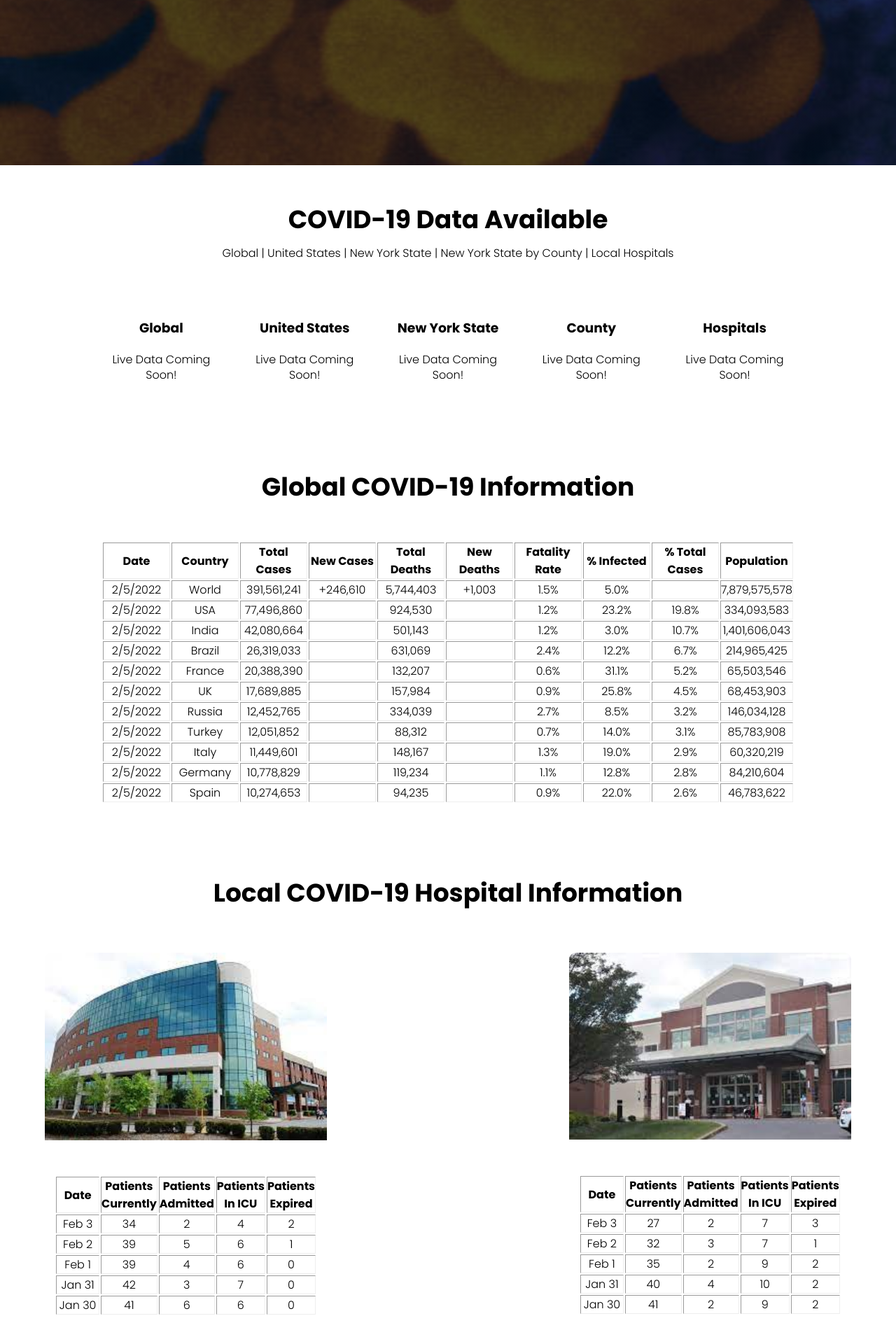
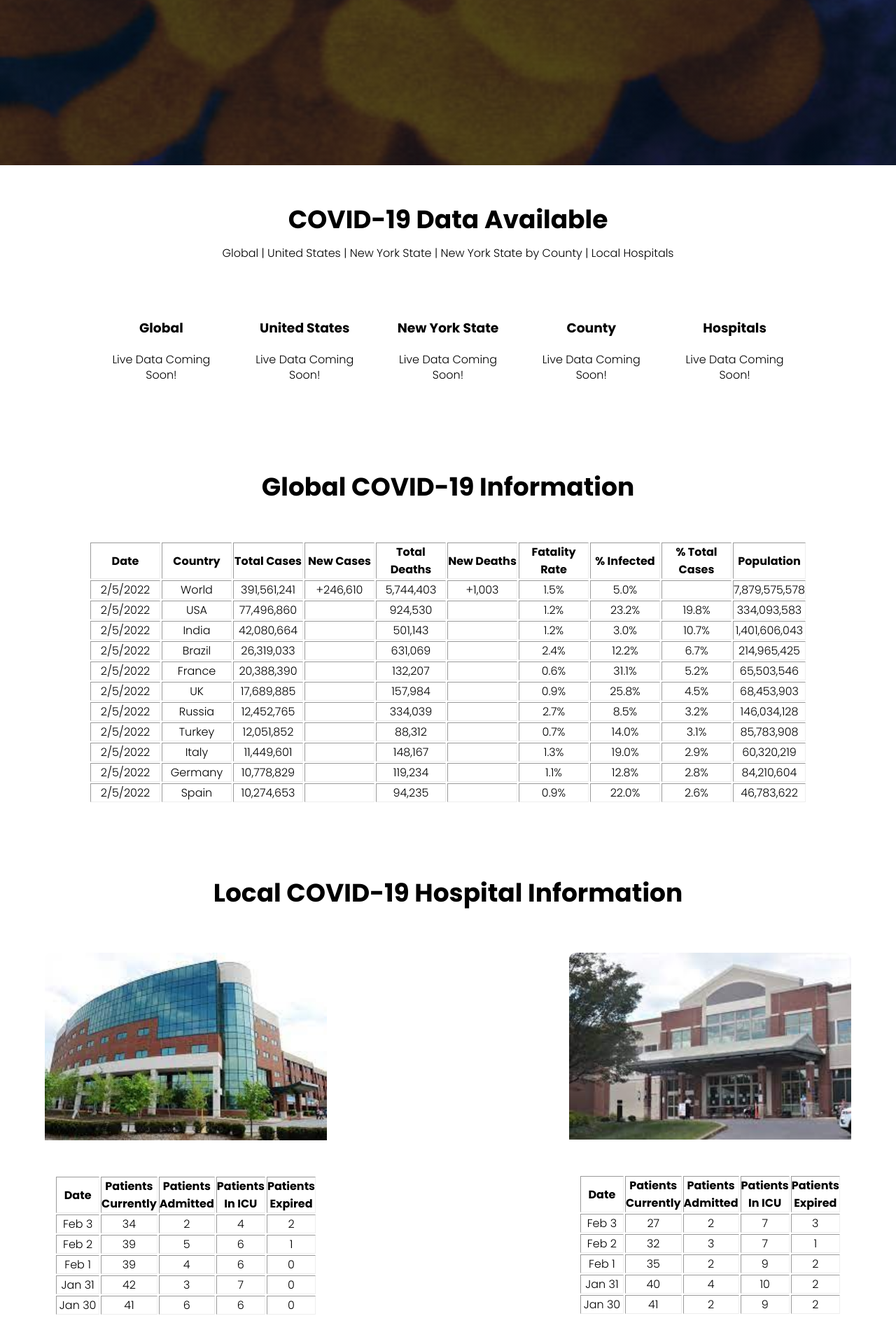
Before and after one commit to Pasin3ru/Tracking-COVID-19, a Jekyll site: the page built from index.html, in a window 1280 px wide. Shown: the part 664-2584 px from the top of the page at 70% size. Built offline with Jekyll 4.4.1, drawn with Linux system fonts in a browser that asks for light colours.

Commit message:
Update global_data.html

```diff
--- a/_includes/hospital-tables/global_data.html
+++ b/_includes/hospital-tables/global_data.html
@@ -1,16 +1,16 @@
 <table border="1" class="dataframe">
   <thead>
     <tr style="text-align: center;">
-      <th style="min-width: 94px;">Date</th>
-      <th style="min-width: 94px;">Country</th>
-      <th style="min-width: 94px;">Total Cases</th>
-      <th style="min-width: 94px;">New Cases</th>
-      <th style="min-width: 94px;">Total Deaths</th>
-      <th style="min-width: 94px;">New Deaths</th>
-      <th style="min-width: 94px;">Fatality Rate</th>
-      <th style="min-width: 94px;">% Infected</th>
-      <th style="min-width: 94px;">% Total Cases</th>
-      <th style="min-width: 94px;">Population</th>
+      <th style="min-width: 98px;">Date</th>
+      <th style="min-width: 98px;">Country</th>
+      <th style="min-width: 98px;">Total Cases</th>
+      <th style="min-width: 98px;">New Cases</th>
+      <th style="min-width: 98px;">Total Deaths</th>
+      <th style="min-width: 98px;">New Deaths</th>
+      <th style="min-width: 98px;">Fatality Rate</th>
+      <th style="min-width: 98px;">% Infected</th>
+      <th style="min-width: 98px;">% Total Cases</th>
+      <th style="min-width: 98px;">Population</th>
     </tr>
   </thead>
   <tbody>
```
